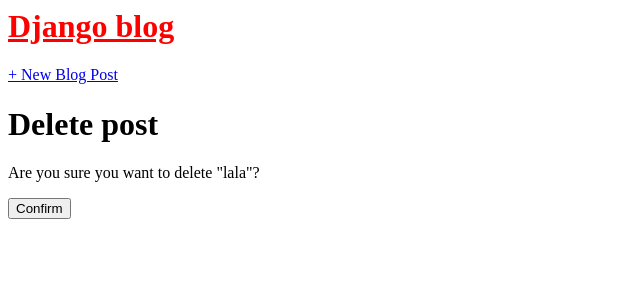
After one commit to kvoththebloodless/DjangoProjects, a Django app: page /post/4/delete/ in a window 1280 px wide. The commit adds this page. Shown: the top 300 px of the page, without its empty margins (0-640 px from the left). Run offline with Django 3.2, Linux system fonts and the light colour scheme; data comes from the database, SQL or seed files in the repository; both versions use the stored data as it was after the commit.

Commit message:
Used forms, deleteview

```diff
--- a/blog/blog_project/blog_app/models.py
+++ b/blog/blog_project/blog_app/models.py
@@ -1,12 +1,15 @@
 from django.db import models
+from django.urls import reverse
 
 # Create your models here.
 
 
 class Post(models.Model):
-    author = models.ForeignKey('auth.User')
+    author = models.ForeignKey('auth.User',on_delete=models.CASCADE)
     title = models.CharField(max_length=200)
     text = models.TextField()
 
     def __str__(self):
         return self.title
+    def get_absolute_url(self):
+        return reverse('post_list')
--- a/blog/blog_project/blog_app/templates/blog_app/base.html
+++ b/blog/blog_project/blog_app/templates/blog_app/base.html
@@ -7,15 +7,23 @@
 <link rel="stylesheet" href="{% static 'css/base.css' %}">
 </head>
 <body>
+
+
+<div class="container">
+
 <header>
-    <h1>
+	<div class="nav-left">
+		 <h1>
         <a href="/">
             Django blog
         </a>
     </h1>
+	</div>
+   <div class="nav-right">
+   	<a href="{% url 'post_new' %}">+ New Blog Post</a>
+   </div>
 </header>
 
-<div class="container">
 {% block content %}
 {% endblock content %}
 </div>
--- /dev/null
+++ b/blog/blog_project/blog_app/templates/blog_app/post_delete.html
@@ -0,0 +1,9 @@
+{% extends 'blog_app/base.html' %}
+
+{% block content %}
+    <h1>Delete post</h1>
+    <form action="" method="post">{% csrf_token %}
+      <p>Are you sure you want to delete "{{ post.title }}"?</p>
+      <input type="submit" value="Confirm" />
+    </form>
+{% endblock content%}
--- a/blog/blog_project/blog_app/templates/blog_app/post_detail.html
+++ b/blog/blog_project/blog_app/templates/blog_app/post_detail.html
@@ -6,4 +6,7 @@
    <!-- <h2>{{parsed_object_for_detail_view.title}}</h2> -->
     <p>{{parsed_object_for_detail_view.text}}</p>
 </div>
+
+<a href="{% url 'post_edit' parsed_object_for_detail_view.pk %}">+ Edit Blog Post</a>
+<a href="{% url 'post_delete' parsed_object_for_detail_view.pk %}">+Delete Blog Post</a>
 {% endblock content %}
--- a/blog/blog_project/blog_app/urls.py
+++ b/blog/blog_project/blog_app/urls.py
@@ -1,6 +1,12 @@
 from django.conf.urls import url
+from django.urls import path
+
 
 from . import views
 
 urlpatterns=[url(r'^$',views.BlogListView.as_view(),name='post_list'),
-             url(r'^post/(?P<pk>\d+)/$',views.BlogDetailView.as_view(),name="post_detail")]
+             url(r'^post/(?P<pk>\d+)/$',views.BlogDetailView.as_view(),name="post_detail"),
+             url(r'^post/new/$',views.BlogCreateView.as_view(),name="post_new"),
+             url(r'^post/(?P<pk>\d+)/edit/$',views.BlogUpdateView.as_view(),name="post_edit"),
+             path('post/<int:pk>/delete/',views.BlogDeleteView.as_view(), name='post_delete'),
+             ]
--- a/blog/blog_project/blog_app/views.py
+++ b/blog/blog_project/blog_app/views.py
@@ -1,6 +1,8 @@
 from django.shortcuts import render
 from .models import Post
 from django.views.generic import ListView, DetailView
+from django.views.generic.edit import CreateView, UpdateView,DeleteView
+from django.urls import reverse_lazy
 
 class BlogListView(ListView):
     model=Post
@@ -12,4 +14,19 @@
     template_name='blog_app/post_detail.html'
     context_object_name = 'parsed_object_for_detail_view'
 
+class BlogCreateView(CreateView):
+	model=Post
+	template_name='blog_app/post_new.html'
+	fields='__all__'
+
+class BlogUpdateView(UpdateView):
+    model = Post
+    fields = ['title','text']
+    template_name = "blog_app/post_edit.html"
+class BlogDeleteView(DeleteView):
+    model = Post
+    template_name = "blog_app/post_delete.html"
+    success_url = reverse_lazy("post_list")
+
+
 # Create your views here.
```
Also changed, not shown: blog/blog_project/blog_app/templates/blog_app/post_edit.html (added, +10 -0 lines), blog/blog_project/blog_app/templates/blog_app/post_new.html (added, +9 -0 lines), blog/blog_project/db.sqlite3, 1 other file.
